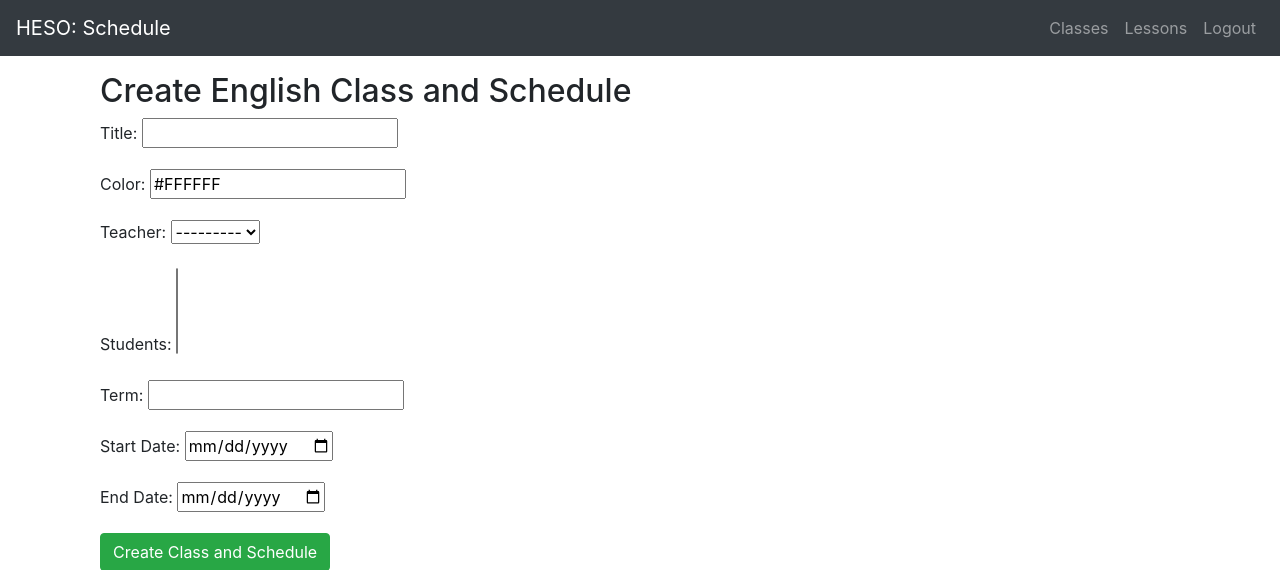
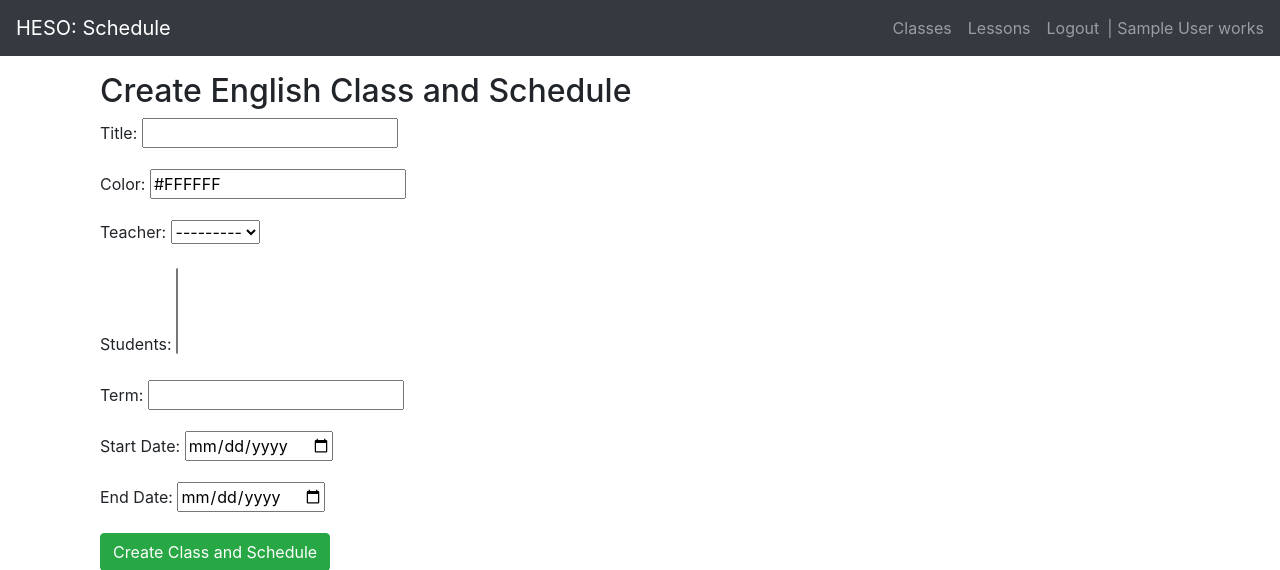
Before and after one commit to vladar21/heso, a Django app: page /classes/create/ in a window 1280 px wide. Shown: the top 570 px of the page. Run offline with Django 4.2, Linux system fonts and the light colour scheme; the visitor is signed in with stand-in values (Sample User, id 1); data comes from the database, SQL or seed files in the repository.

Commit message:
feat: add a greeting for the logged in user

```diff
--- a/templates/base.html
+++ b/templates/base.html
@@ -36,6 +36,11 @@
                     </li>
                     <li class="nav-item {% if current_path == '/users/logout/' %}active{% endif %}">
                         <a class="nav-link" href="{% url 'logout' %}">Logout</a>
+                    </li>
+                    <li class="nav-item">
+                        <span class="navbar-text">
+                            | {{ user.get_full_name|default:user.username }} works
+                        </span>
                     </li>
                     {% else %}
                     <li class="nav-item {% if current_path == '/users/login/' %}active{% endif %}">
```
